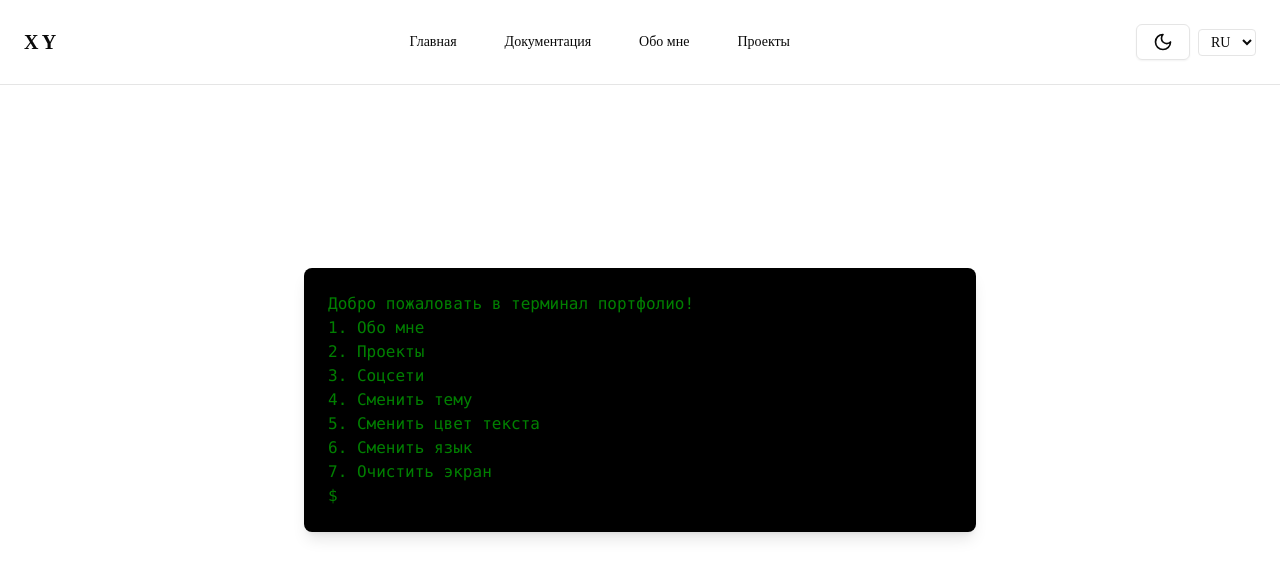
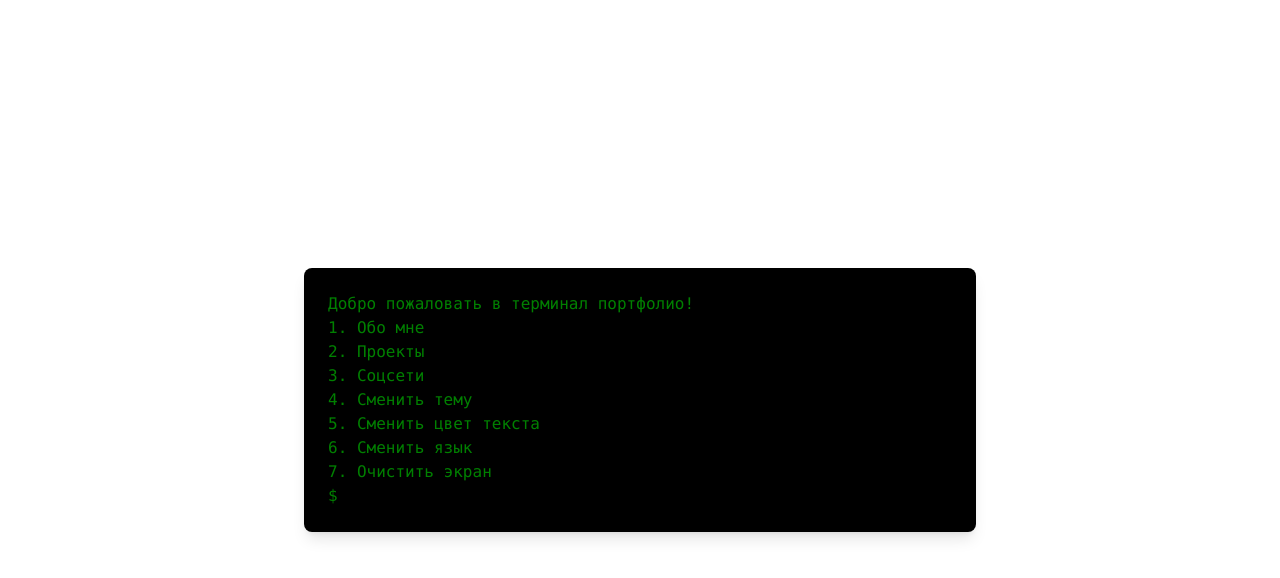
Before and after one commit to xvalegendary/myportfolio, a Next.js app: page / in a window 1280 px wide. Shown: the top 578 px of the page. Built offline with nearby package versions, Linux system fonts and the light colour scheme; a web font is replaced by a local one.

Commit message:
Update layout.tsx

```diff
--- a/app/(Home)/layout.tsx
+++ b/app/(Home)/layout.tsx
@@ -1,12 +1,9 @@
 import "../globals.css";
 
 import type { Metadata } from "next";
-import Navbar from "@/components/feature/layout/navbar/navbar";
 import { ThemeProvider } from "@/src/theme/ThemeProvider";
 import { LocaleProvider } from "@/src/context/LocaleContext";
 import clsx from "clsx";
-import menuItems from '@/src/data/navItem.json';
-
 
 export const metadata: Metadata = {
   title: "My Portfolio",
@@ -23,7 +20,6 @@ export default function RootLayout({
       <body className={clsx("font-bubble", "bg-background h-full")}>
         <LocaleProvider>
           <ThemeProvider attribute="class" defaultTheme="system" enableSystem>
-            <Navbar appName="X Y" menuItems={menuItems} />
             {children}
           </ThemeProvider>
         </LocaleProvider>
```
